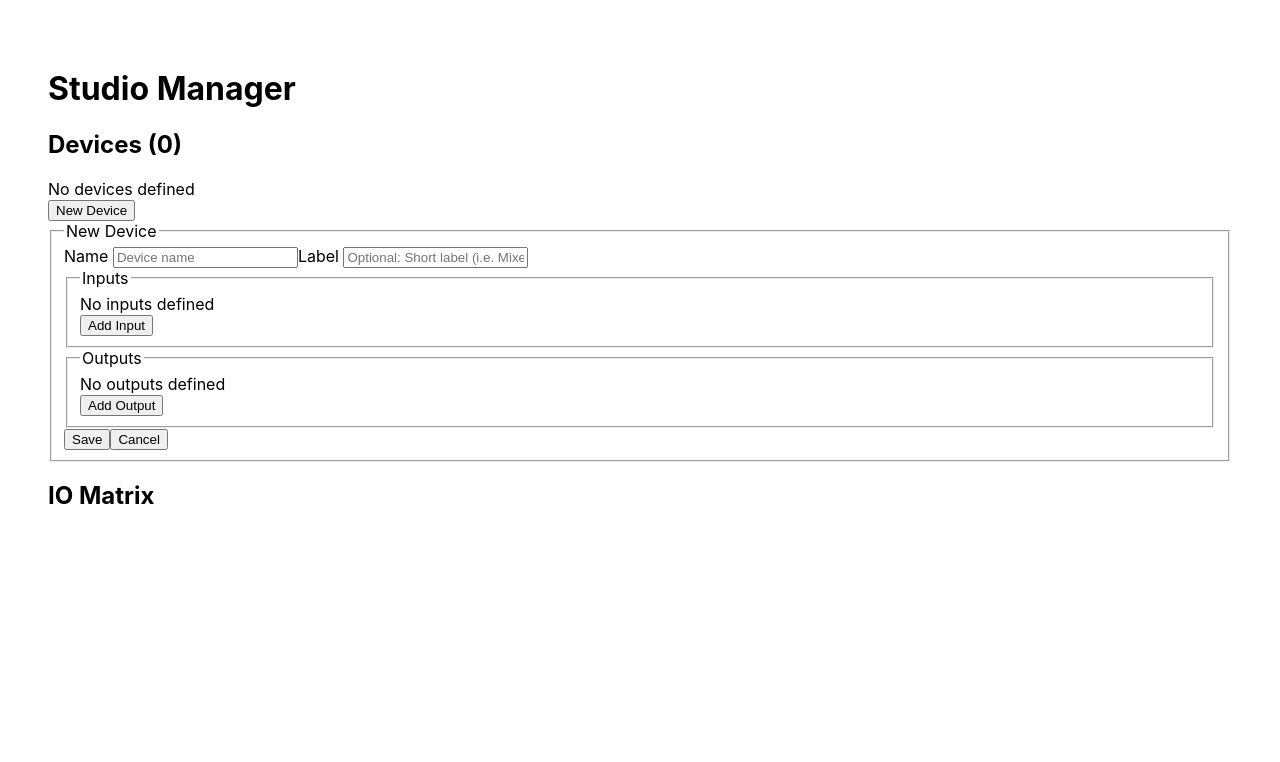
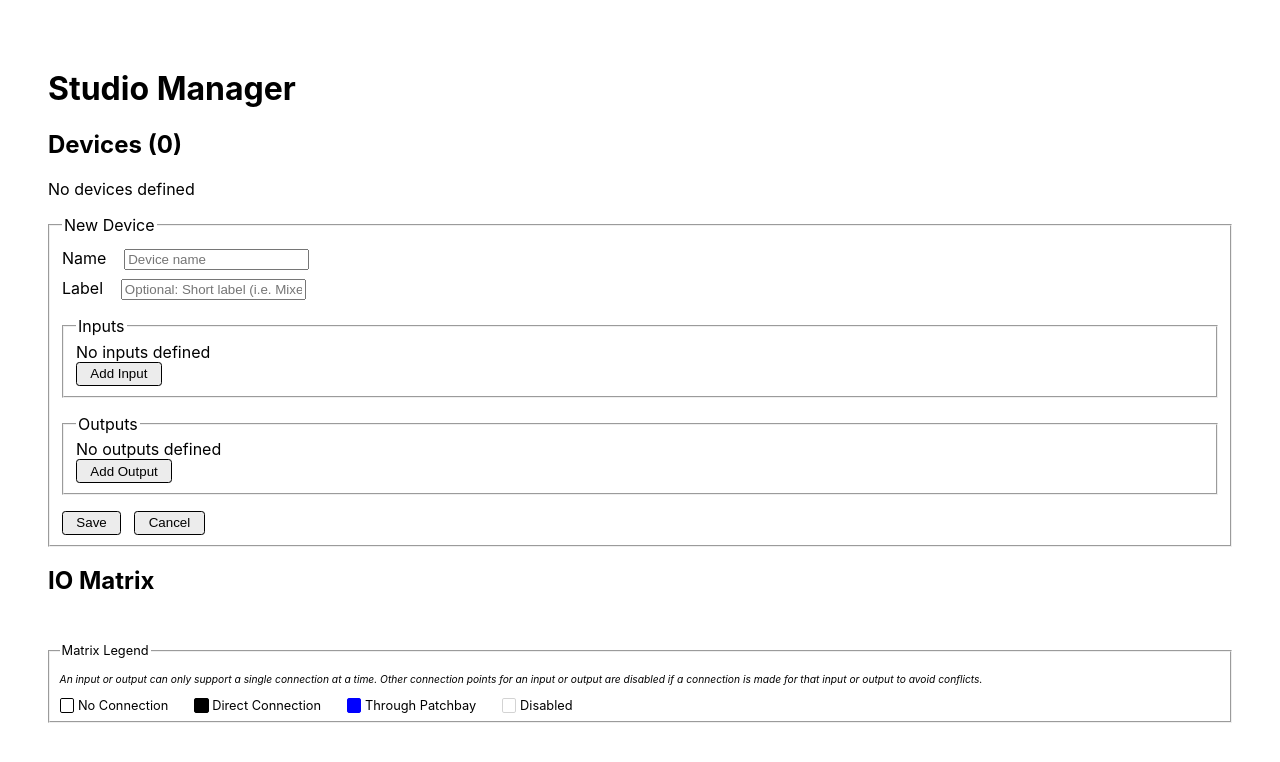
Before and after one commit to albrec/studio-manager, a React (Create React App) app: page / in a window 1280 px wide. Both pictures are taken after a click on the button "New Device". Shown: the top 762 px of the page. Built offline with nearby package versions, Linux system fonts and the light colour scheme.

Commit message:
Looking good.

```diff
--- a/package.json
+++ b/package.json
@@ -7,6 +7,7 @@
     "@testing-library/jest-dom": "^4.2.4",
     "@testing-library/react": "^9.3.2",
     "@testing-library/user-event": "^7.1.2",
+    "classnames": "^2.3.1",
     "react": "^17.0.2",
     "react-dom": "^17.0.2",
     "react-redux": "^7.2.3",
@@ -34,5 +35,8 @@
       "last 1 firefox version",
       "last 1 safari version"
     ]
+  },
+  "devDependencies": {
+    "sass": "^1.44.0"
   }
 }
--- a/src/App.css
+++ b/src/App.css
@@ -1,64 +1,31 @@
 :root {
-    --form-control-color: rebeccapurple;
-    --form-control-disabled: #959495;
-  }
+    --link-color: blue;
+    --button-color: rgb(236, 236, 236);
+}
 
 .App {
     padding: 3em;
 }
 
-input[type="checkbox"] {
-    /* Add if not using autoprefixer */
-    -webkit-appearance: none;
-    /* Remove most all native input styles */
-    appearance: none;
-    /* For iOS < 15 */
-    background-color: var(--form-background);
-    /* Not removed via appearance */
-    margin: 0;
-
-    font: inherit;
-    color: currentColor;
-    width: 1.15em;
-    height: 1.15em;
-    border: 0.15em solid currentColor;
-    border-radius: 0.15em;
-    transform: translateY(-0.075em);
-
-    display: grid;
-    place-content: center;
+button,
+input[type="submit"] {
+    background-color: var(--button-color);
+    border: .25px solid black;
+    border-radius: .25em;
+    margin-right: 1em;
+    padding: .25em 1em;
+    cursor: pointer;
 }
 
-input[type="checkbox"]::before {
-    content: "";
-    width: 0.65em;
-    height: 0.65em;
-    clip-path: polygon(14% 44%, 0 65%, 50% 100%, 100% 16%, 80% 0%, 43% 62%);
-    transform: scale(0);
-    transform-origin: bottom left;
-    transition: 120ms transform ease-in-out;
-    box-shadow: inset 1em 1em var(--form-control-color);
-    /* Windows High Contrast Mode */
-    background-color: CanvasText;
+.btn-link {
+    background: none;
+    border: 0;
+    margin: 0;
+    padding: 0;
+    color: var(--link-color);
+    cursor: pointer;
 }
 
-input[type="checkbox"]:checked::before {
-    transform: scale(1);
+.btn-link:hover {
+    text-decoration: underline;
 }
-
-input[type="checkbox"]:focus {
-    outline: max(2px, 0.15em) solid currentColor;
-    outline-offset: max(2px, 0.15em);
-}
-
-input[type="checkbox"]:disabled {
-    --form-control-color: var(--form-control-disabled);
-
-    color: var(--form-control-disabled);
-    cursor: not-allowed;
-}
-
-input[type="checkbox"].conflicting {
-    --form-control-color: red;
-    border-color: red;
-}
--- a/src/App.js
+++ b/src/App.js
@@ -1,7 +1,7 @@
 import React from 'react'
 import { Devices } from './features/device/Devices'
 import { Matrix } from './features/matrix/Matrix'
-import './App.css';
+import './App.css'
 
 function App() {
   return (
--- a/src/features/device/DeviceForm.js
+++ b/src/features/device/DeviceForm.js
@@ -50,8 +50,10 @@ export function DeviceForm (props) {
         <form onSubmit={ handleSubmit }>
             <fieldset>
                 <legend>{ newDevice ? "New Device" : device.name }</legend>
-                <label>Name <input name="name" value={ deviceData.name } onChange={ handleChange } placeholder="Device name" required={ true } /></label>
-                <label>Label <input name="label" value={ deviceData.label } onChange={ handleChange } placeholder="Optional: Short label (i.e. Mixer)" /></label>
+                <div className="device-fields">
+                    <label>Name <input name="name" value={ deviceData.name } onChange={ handleChange } placeholder="Device name" required={ true } /></label>
+                    <label>Label <input name="label" value={ deviceData.label } onChange={ handleChange } placeholder="Optional: Short label (i.e. Mixer)" /></label>
+                </div>
                 <InputForm deviceData={ deviceData } setDeviceData={ setDeviceData } />
                 <OutputForm deviceData={ deviceData } setDeviceData={ setDeviceData } />
                 <input type="submit" value="Save" />
--- a/src/features/device/Devices.js
+++ b/src/features/device/Devices.js
@@ -6,6 +6,8 @@ import {
 } from './devicesSlice';
 
 import { DeviceForm } from './DeviceForm';
+
+import './Devices.scss'
 
 export function Devices () {
     const dispatch = useDispatch()
@@ -31,7 +33,7 @@ export function Devices () {
     }
 
     return (
-        <section>
+        <section className="Devices">
             <h2>Devices ({ deviceCount })</h2>
             { deviceCount === 0 ? (
                 <div>No devices defined</div>
@@ -39,20 +41,22 @@ export function Devices () {
                 <ul>
                     { devices.map(device => (
                         <li key={ device.id }>
-                            { device.name }
-                            <button onClick={ (e) => openForm(device.id) }>Edit</button>
-                            <button onClick={ (e) => dispatch(removeDevice(device)) }>Delete</button>
+                            <div><strong>{ device.name }</strong> | Inputs: { device.inputs?.length || 0 } | Outputs: { device.outputs?.length || 0 }</div>
+                            <button onClick={ (e) => openForm(device.id) } className="btn-link">Edit</button>
+                            <button onClick={ (e) => dispatch(removeDevice(device)) } className="btn-link">Delete</button>
                         </li>
                     )) }
                 </ul>
             )}
-            <button onClick={ (e) => openForm() }>New Device</button>
+
             { addingDevice && (
                 <DeviceForm done={ closeForm } />
             ) }
             { editingDevice && (
                 <DeviceForm id={ editingDevice } done={ closeForm } />
             ) }
+
+            { (!addingDevice && !editingDevice) && <button onClick={ (e) => openForm() }>New Device</button> }
         </section>
     )
 }
--- /dev/null
+++ b/src/features/device/Devices.scss
@@ -0,0 +1,42 @@
+.Devices {
+
+    ul {
+        padding: 0;
+    }
+
+    li {
+        margin: 1em 1em;
+
+        .btn-link {
+            margin: .25em 1em .25em 0;
+            font-size: .75em;
+        }
+    }
+
+    form {
+        margin: 1em 0;
+
+        fieldset {
+            margin: 1em 0;
+        }
+
+        .device-fields {
+            label {
+                display: block;
+                margin: .5em 0;
+
+                input {
+                    margin-left: 1em;
+                }
+            }
+        }
+
+        ol, ul {
+            padding: 0;
+        }
+
+        li label {
+            margin: 0 1em;
+        }
+    }
+}
--- a/src/features/device/InputForm.js
+++ b/src/features/device/InputForm.js
@@ -56,10 +56,10 @@ export function InputForm (props) {
                 <ol>
                     { inputs.map((input, i) => (
                         <li key={ `${deviceData.id}-input-${i}` }>
-                            <input name="name" value={ input.name } placeholder="Input name" onChange={ (e) => onChangeInput(e, i) } required={ true } />
+                            <input name="name" value={ input.name || "Input" } placeholder="Input name" onChange={ (e) => onChangeInput(e, i) } required={ true } />
                             <label>Stereo <input name="stereo" checked={ !!input.stereo } type="checkbox" onChange={ (e) => onChangeCheckbox(e, i) } /></label>
                             <label>Balanced <input name="balanced" checked={ !!input.balanced } type="checkbox" onChange={ (e) => onChangeCheckbox(e, i) } /></label>
-                            <button onClick={ (e) => onDelete(e, i) }>Delete</button>
+                            <button onClick={ (e) => onDelete(e, i) } className="btn-link">Delete</button>
                         </li>
                     ))}
                 </ol>
--- a/src/features/device/OutputForm.js
+++ b/src/features/device/OutputForm.js
@@ -55,10 +55,10 @@ export function OutputForm (props) {
                 <ol>
                     { outputs.map((output, i) => (
                         <li key={ `${deviceData.id}-input-${i}` }>
-                            <input name="name" value={ output.name } placeholder="Output name" onChange={ (e) => onChange(e, i) } required={ true } />
+                            <input name="name" value={ output.name || "Output" } placeholder="Output name" onChange={ (e) => onChange(e, i) } required={ true } />
                             <label>Stereo <input name="stereo" checked={ !!output.stereo } type="checkbox" onChange={ (e) => onChangeCheckbox(e, i) } /></label>
                             <label>Balanced <input name="balanced" checked={ !!output.balanced } type="checkbox" onChange={ (e) => onChangeCheckbox(e, i) } /></label>
-                            <button onClick={ (e) => onDelete(e, i) }>Delete</button>
+                            <button onClick={ (e) => onDelete(e, i) } className="btn-link">Delete</button>
                         </li>
                     ))}
                 </ol>
--- a/src/features/matrix/Matrix.js
+++ b/src/features/matrix/Matrix.js
@@ -1,6 +1,9 @@
 import { useSelector, useDispatch } from "react-redux"
 import { selectDevices } from "../device/devicesSlice"
-import { toggleLink, isLinked, isInputLinked, isOutputLinked, hasConflict } from "./linkSlice"
+import { toggleLink, isLinked, isInputLinked, isOutputLinked, hasConflict, isThroughPatchbay } from "./linkSlice"
+import classNames from "classnames"
+
+import './Matrix.scss'
 
 export function Matrix () {
 
@@ -22,7 +25,7 @@ export function Matrix () {
     }, [])
 
     return (
-        <section>
+        <section className='Matrix'>
             <h2>IO Matrix</h2>
             <table>
                 <tbody>
@@ -44,6 +47,19 @@ export function Matrix () {
 
                 </tbody>
             </table>
+
+            <fieldset>
+                <legend>Matrix Legend</legend>
+                <p>An input or output can only support a single connection at a time. Other connection points for an input or output are disabled if a connection is made for that input or output to avoid conflicts.</p>
+
+                <div className="checkboxes">
+                    <label><input type="checkbox" checked={ false } /> No Connection</label>
+                    <label><input type="checkbox" checked={ true } /> Direct Connection</label>
+                    <label><input type="checkbox" checked={ true } className="patchbay" /> Through Patchbay</label>
+                    <label><input type="checkbox" checked={ false } disabled={ true } /> Disabled</label>
+                </div>
+            </fieldset>
+
         </section>
     )
 }
@@ -51,17 +67,16 @@ export function Matrix () {
 function LinkNode (props) {
     const { input, output } = props
     const linked = useSelector(isLinked({ input, output }))
+    const patchbay = useSelector(isThroughPatchbay({ input, output }))
     const inputLinked = useSelector(isInputLinked(input))
     const outputLinked = useSelector(isOutputLinked(output))
     const conflicting = useSelector(hasConflict({ input, output }))
-
-    console.log('linked', linked, 'conflicting', conflicting)
 
     const dispatch = useDispatch()
 
     return (
         <td>
-            <input type="checkbox" checked={ linked } disabled={ !linked && (inputLinked || outputLinked) } className={ conflicting && 'conflicting' } onChange={ (e) => dispatch(toggleLink({ input, output }))} />
+            <input type="checkbox" checked={ linked } disabled={ !linked && (inputLinked || outputLinked) } className={ classNames({ conflicting, patchbay }) } onChange={ (e) => dispatch(toggleLink({ input, output }))} />
         </td>
     )
 }
--- /dev/null
+++ b/src/features/matrix/Matrix.scss
@@ -0,0 +1,108 @@
+.Matrix {
+    --form-control-color: currentColor;
+    --form-control-disabled: lightgrey;
+    --form-control-patchbay: blue;
+    --form-control-conflicting: red;
+
+    table {
+        font-size: .8em;
+        border-collapse: collapse;
+    }
+
+    th, td {
+        padding: .1em .25em;
+        text-align: center;
+        vertical-align: center;
+    }
+
+    td {
+        border: 1px solid lightgrey;
+        padding: .5em;
+    }
+
+    th {
+        white-space: nowrap;
+        text-align: right;
+    }
+
+    tr:first-of-type th {
+        writing-mode: vertical-rl;
+        text-orientation: mixed;
+        transform: translate(2.5em, .25em) rotate(210deg);
+        text-align: left;
+    }
+
+    tr:nth-child(even) td {
+        background-color: rgba(0,0,0,0.05);
+    }
+
+    input[type="checkbox"] {
+        /* Add if not using autoprefixer */
+        -webkit-appearance: none;
+        /* Remove most all native input styles */
+        appearance: none;
+        /* For iOS < 15 */
+        background-color: var(--form-background);
+        /* Not removed via appearance */
+        margin: 0;
+        font: inherit;
+        color: currentColor;
+        width: 1.15em;
+        height: 1.15em;
+        border: 0.15em solid currentColor;
+        border-radius: 0.15em;
+        transition: all 250ms ease-in-out;
+        text-align: center;
+        cursor: pointer;
+    }
+
+    input[type="checkbox"]:checked {
+        background-color: currentColor;
+    }
+
+    input[type="checkbox"].patchbay:checked {
+        background-color: var(--form-control-patchbay);
+    }
+
+    input[type="checkbox"]:focus {
+        outline: max(2px, 0.15em) solid currentColor;
+        outline-offset: max(2px, 0.15em);
+    }
+
+    input[type="checkbox"]:disabled {
+        --form-control-color: var(--form-control-disabled);
+
+        color: var(--form-control-disabled);
+        cursor: not-allowed;
+    }
+
+    input[type="checkbox"].conflicting {
+        --form-control-color: var(--form-control-conflicting);
+        border-color: var(--form-control-conflicting);
+    }
+
+    input[type="checkbox"].patchbay {
+        --form-control-color: var(--form-control-patchbay);
+        border-color: var(--form-control-patchbay);
+    }
+
+    fieldset {
+        margin: 2em 0;
+        font-size: .8em;
+
+        label {
+            margin-right: 2em;
+
+            input {
+                position: relative;
+                top: .2em;
+            }
+        }
+
+        p {
+            font-size: .8em;
+            font-style: italic;
+        }
+    }
+
+}
--- a/src/features/matrix/linkSlice.js
+++ b/src/features/matrix/linkSlice.js
@@ -10,8 +10,10 @@ export const linksSlice = createSlice({
     toggleLink: (state, action) => {
         const link = action.payload
         const key = linkKey(link)
-        if (state[key]) {
+        if (state[key] && state[key].patchbay) {
             delete state[key]
+        } else if (state[key] && !state[key].patchbay) {
+            state[key].patchbay = true
         } else {
             state[key] = link
         }
@@ -29,6 +31,10 @@ export const {
 // in the slice file. For example: `useSelector((state: RootState) => state.counter.value)`
 export const isLinked = (link) => (state) => {
     return !!state.links[linkKey(link)]
+}
+
+export const isThroughPatchbay = (link) => (state) => {
+    return !!state.links[linkKey(link)]?.patchbay
 }
 
 export const isInputLinked = (input) => (state) => {
```
Also changed, not shown: 2 other files (tests, documents, lock files or other folders).
